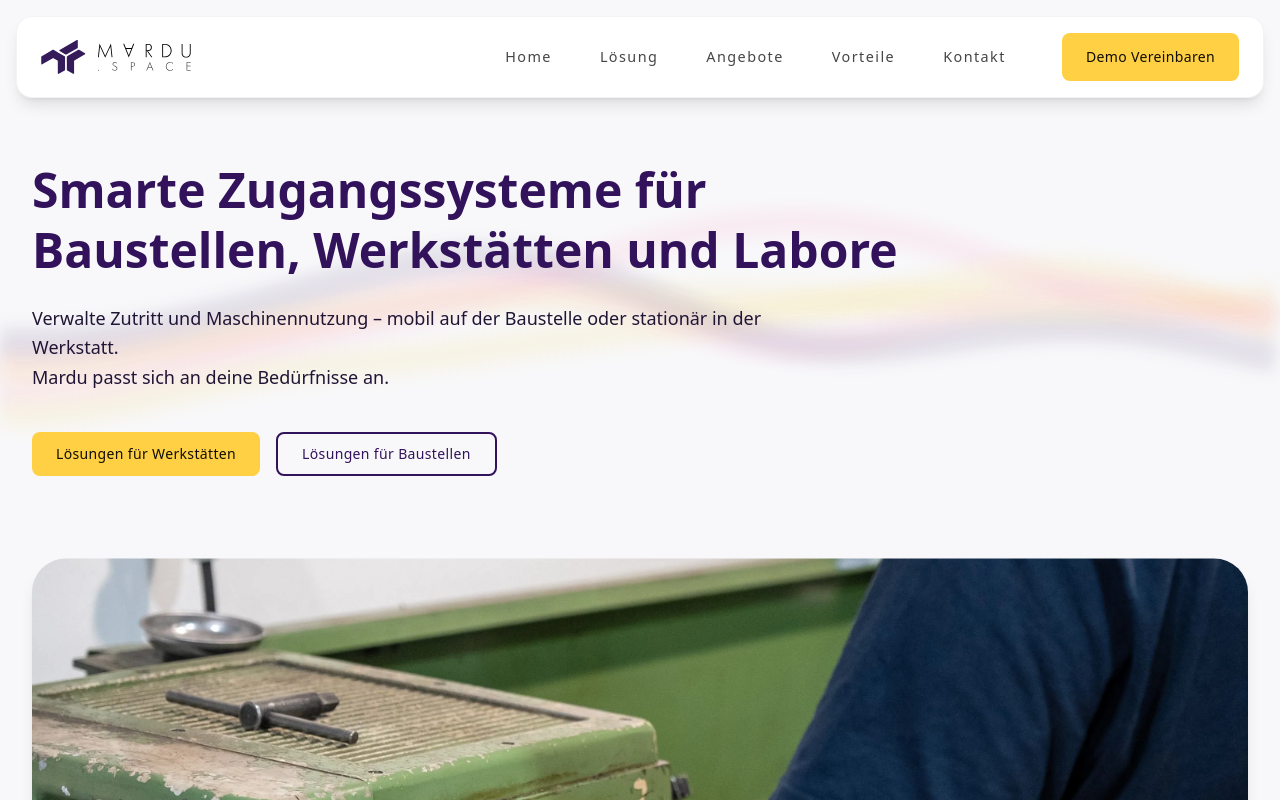
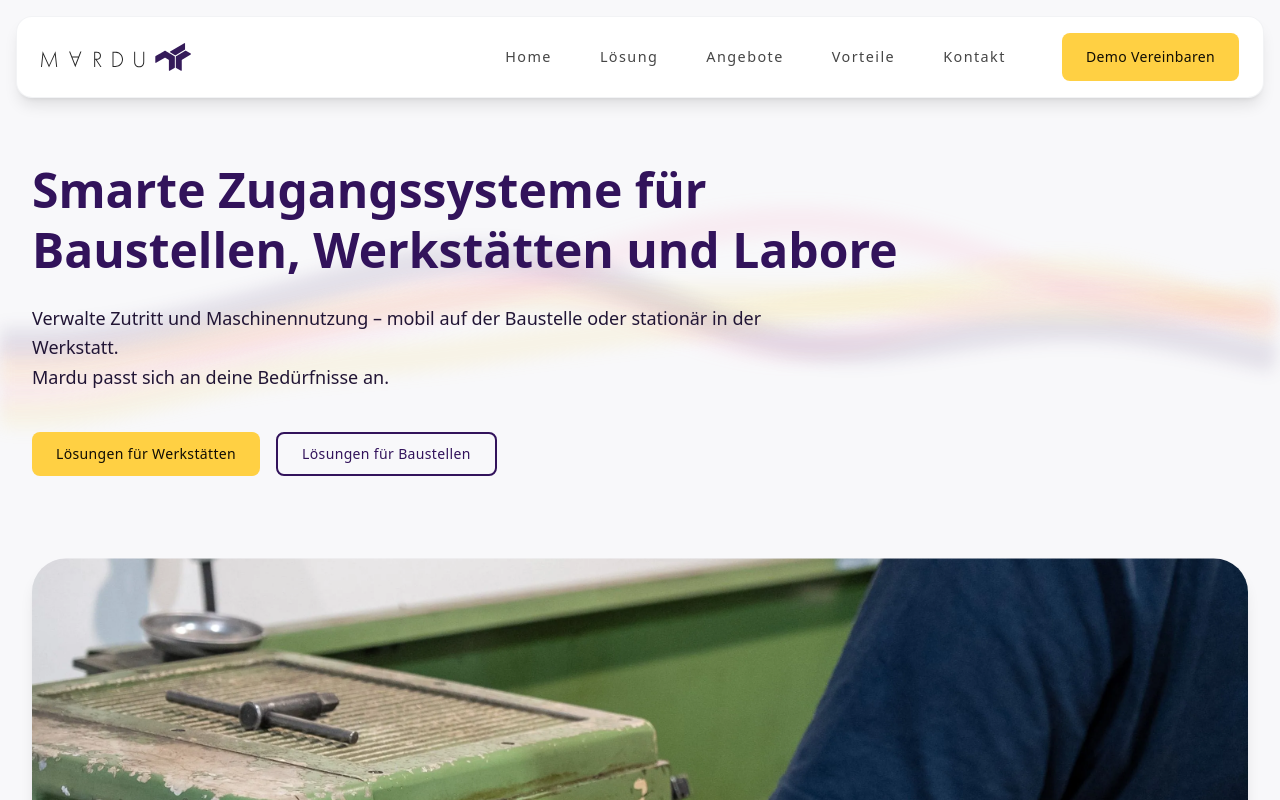
Before and after one commit to mardu-systems/mardu.de, a Next.js app: page / in a window 1280 px wide. Shown: the top 800 px of the page. Built offline with nearby package versions, Linux system fonts and the light colour scheme.

Commit message:
Switch site header logo to /logos/Logo.svg
Update SiteHeader component to use the new centralized logo asset. Replaced the image source from `/marduspace_logo_bg_white.svg` to `/logos/Logo.svg` so the header displays the updated logo file.

```diff
--- a/components/nav/header/site-header.tsx
+++ b/components/nav/header/site-header.tsx
@@ -39,7 +39,7 @@ export default function SiteHeader({ items }: HeaderProps) {
               >
                 <div className="relative h-12 w-37.5">
                   <Image
-                    src="/marduspace_logo_bg_white.svg"
+                    src="/logos/Logo.svg"
                     alt="Mardu Logo"
                     fill
                     className="object-contain"
```
